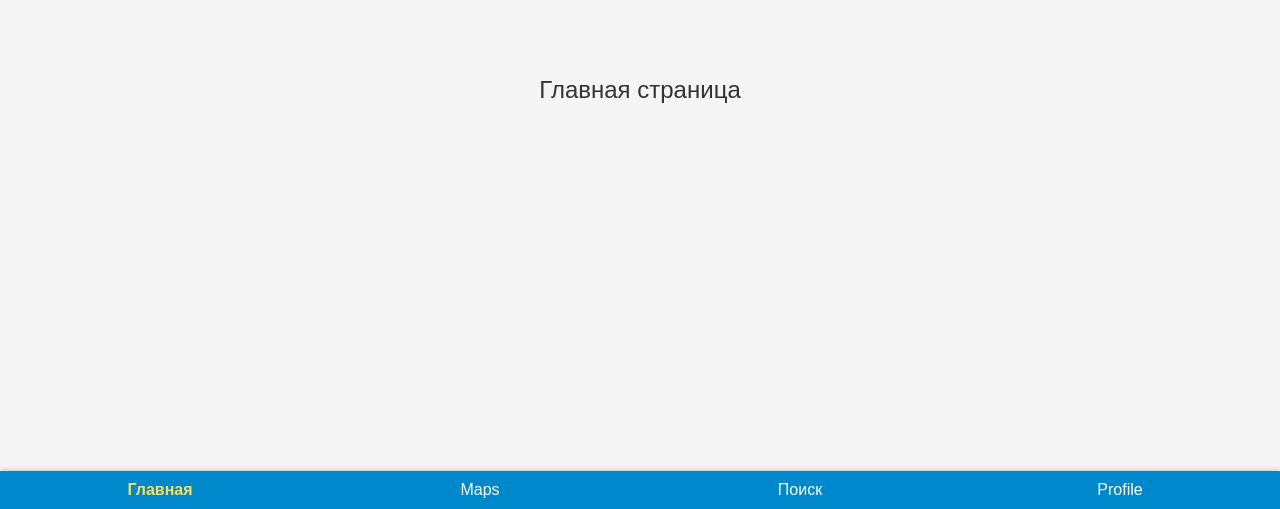
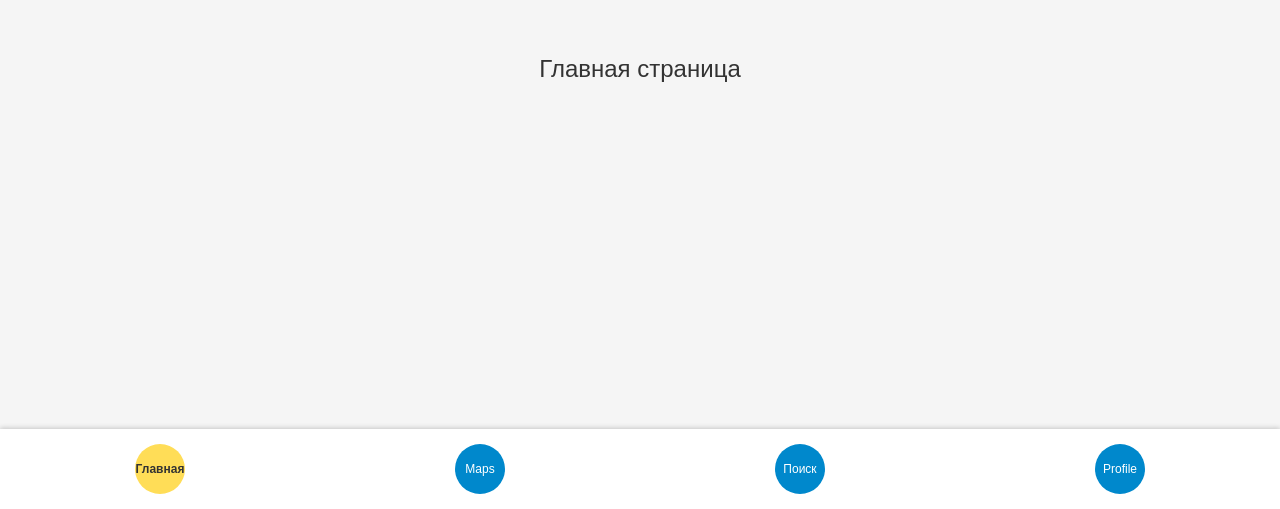
Before and after one commit to SVANE11/my-website, a plain HTML site: page index.html in a window 1280 px wide. Shown: the part 291-800 px from the top of the page. Drawn offline with Linux system fonts and the light colour scheme.

Commit message:
index.html

```diff
--- a/index.html
+++ b/index.html
@@ -31,26 +31,35 @@
         .nav-bar {
             display: flex;
             justify-content: space-around;
-            background-color: #0088cc;
-            padding: 10px 0;
+            background-color: #fff;
+            padding: 15px 0;
             box-shadow: 0 -1px 5px rgba(0, 0, 0, 0.2);
         }
 
         /* Кнопки навигации */
         .nav-bar a {
+            width: 50px;
+            height: 50px;
+            display: flex;
+            align-items: center;
+            justify-content: center;
+            border-radius: 50%;
+            background-color: #0088cc;
             color: white;
-            font-size: 16px;
+            font-size: 12px;
             text-align: center;
             text-decoration: none;
-            flex: 1;
+            transition: background-color 0.3s ease;
         }
 
+        /* Активная кнопка */
         .nav-bar a.active {
+            background-color: #ffdd57;
+            color: #333;
             font-weight: bold;
-            color: #ffdd57;
         }
 
-        /* Кнопка */
+        /* Hover-эффект */
         .nav-bar a:hover {
             background-color: #005f99;
         }
```
